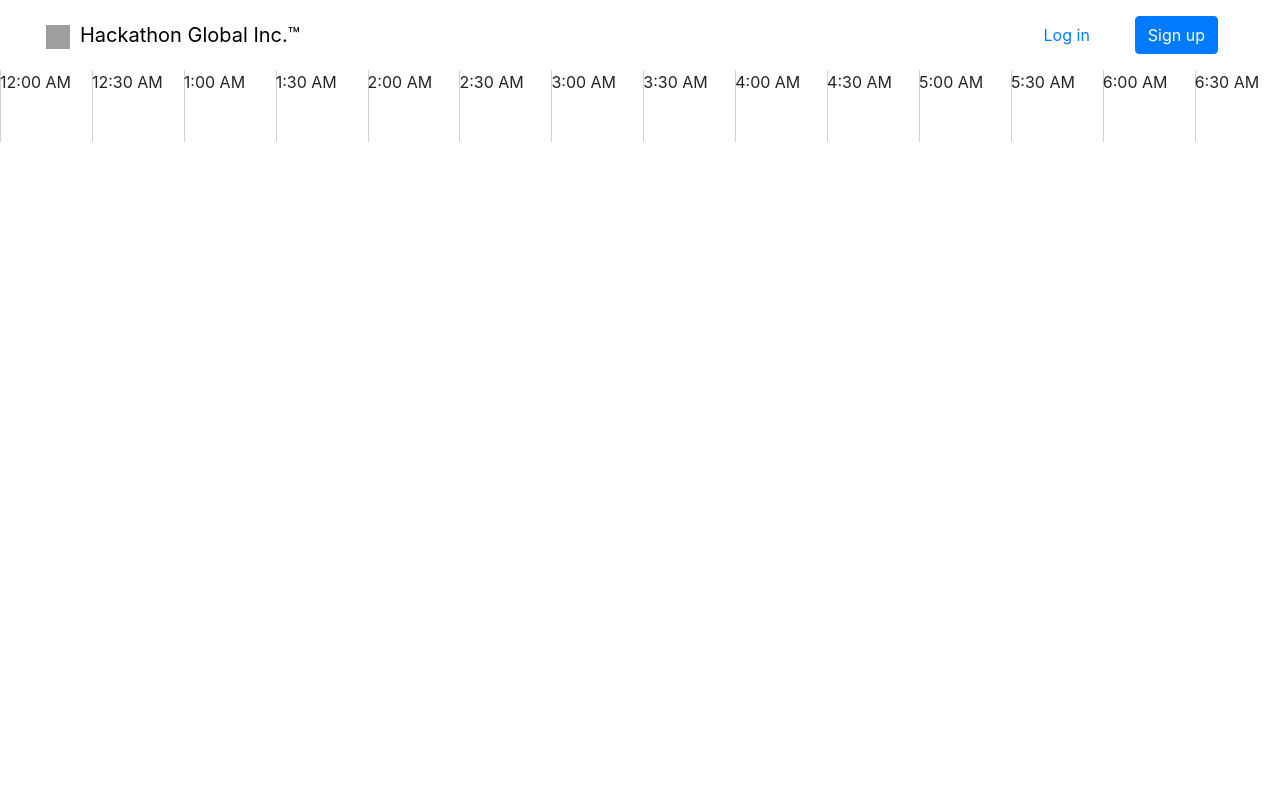
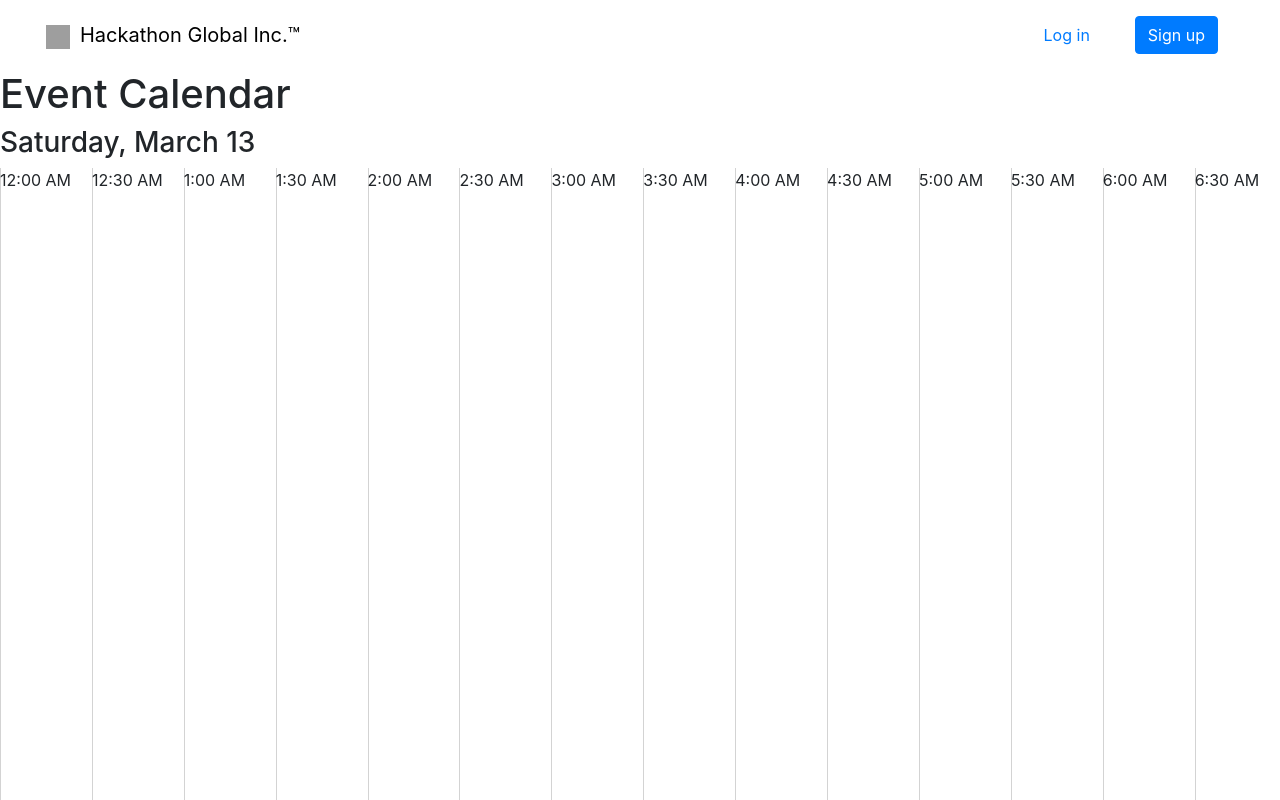
Before and after one commit to 0kzh/HTNFrontendChallenge, a React (Create React App) app: page / in a window 1280 px wide. Built offline with nearby package versions, Linux system fonts and the light colour scheme; grey boxes are pictures that could not be loaded.

Commit message:
Full height CSS grid fix

```diff
--- a/src/App.css
+++ b/src/App.css
@@ -1,3 +1,8 @@
 html, body, #root, .App {
   height: 100%;
 }
+
+.App {
+  display: flex;
+  flex-direction: column;
+}
--- a/src/App.tsx
+++ b/src/App.tsx
@@ -2,10 +2,17 @@ import React from 'react';
 import Navbar from './components/Navbar'
 import Calendar from './components/Calendar'
 
+import './App.css'
+
 const App: React.FC = () => {
   return (
     <div className="App">
-      <Navbar account=""/>
+      <div>
+        <Navbar account=""/>
+
+        <h1>Event Calendar</h1>
+        <h3>Saturday, March 13</h3>
+      </div>
       <Calendar />
     </div>
   );
--- a/src/components/Calendar.tsx
+++ b/src/components/Calendar.tsx
@@ -16,14 +16,16 @@ const events: TEvent[] = eventData["data"]["events"] as TEvent[]
 const CalendarWrapper = styled.div`
     display: grid;
     grid-template-columns: repeat(${(endHour - startHour + 1) * 2}, 1fr);
+    grid-row-gap: 1em;
     width: max-content;
+    overflow-y: hidden;
     height: 100%;
     margin: auto;
 `
 
 const Divider = styled.span`
     border-left: 1px solid lightgrey;
-    grid-row: 1 / span 5;
+    grid-row: 1 / span 100;
     grid-column: ${(props: { column: number} ) => props.column};
 `
 
@@ -70,7 +72,7 @@ const Calendar: React.FC = (props: Props) => {
         )
 
     return (
-        <div style={{ overflow: 'scroll' }}>
+        <div style={{ overflow: 'scroll', flex: 1 }}>
             <CalendarWrapper>
                 {renderDividers()}
                 {renderHeadings()}
```
